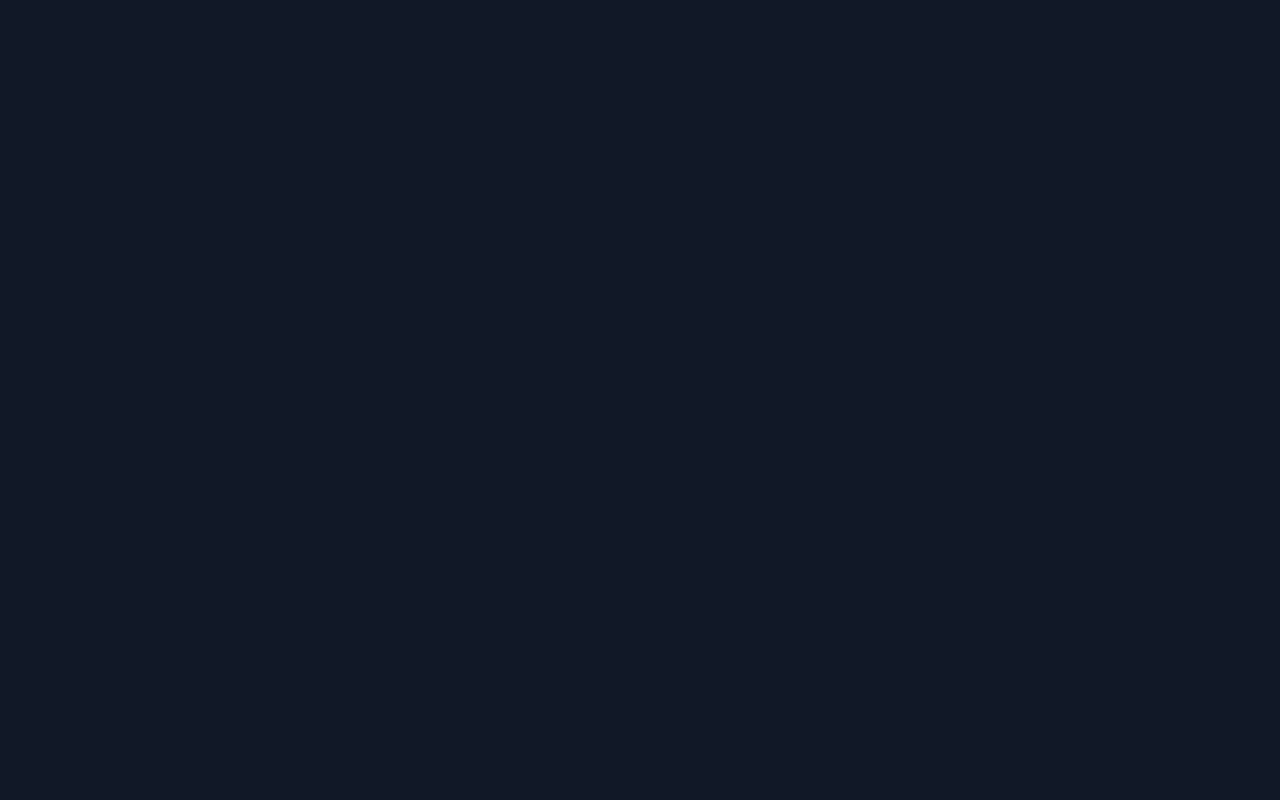
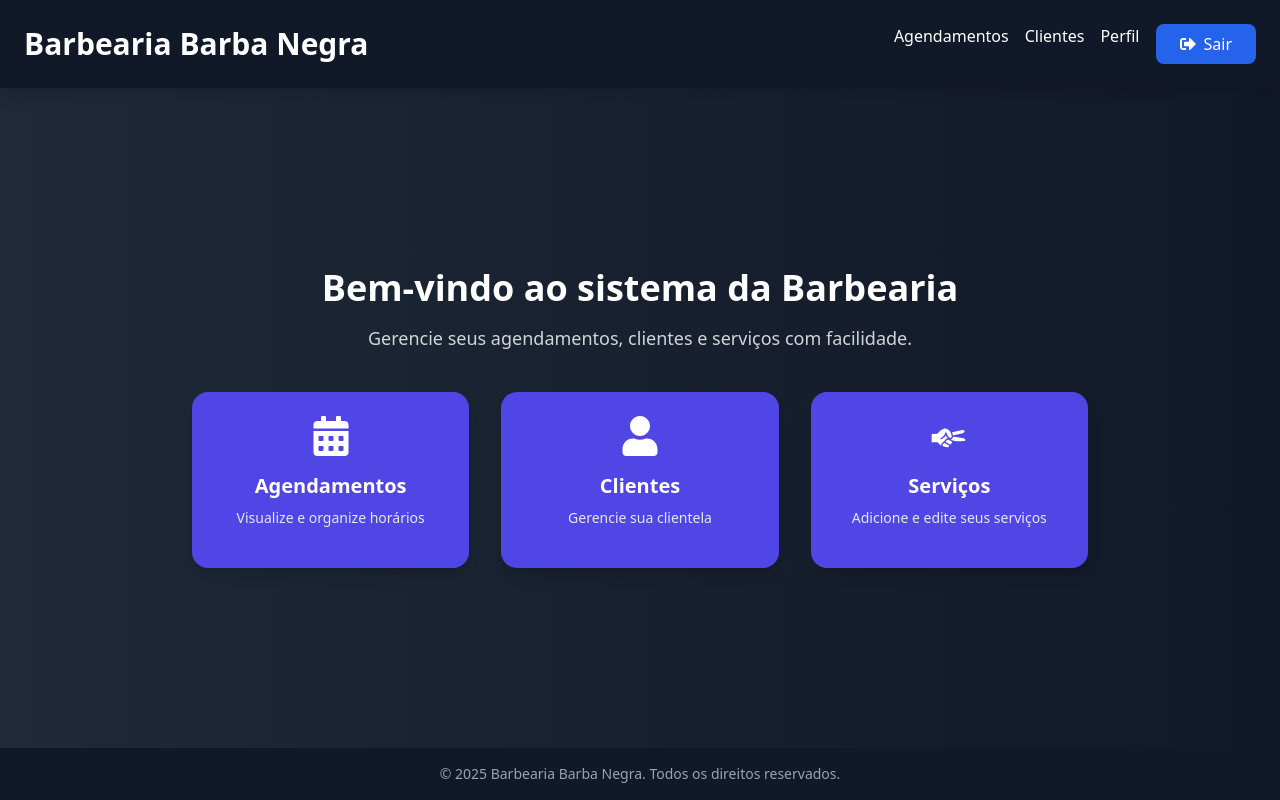
Before and after one commit to Themystocles/BarberGo-UI, a React (Vite) app: page /Home in a window 1280 px wide. Before the commit this address had no page. Built offline with nearby package versions, Linux system fonts and the light colour scheme; sample sign-in values are in the browser's storage.

Commit message:
Adicionando a tela de home e adicionando efeito de carregamento ao logar

```diff
--- a/package.json
+++ b/package.json
@@ -15,6 +15,7 @@
     "jwt-decode": "^4.0.0",
     "react": "^19.0.0",
     "react-dom": "^19.0.0",
+    "react-icons": "^5.5.0",
     "react-router-dom": "^7.4.0"
   },
   "devDependencies": {
--- a/src/App.tsx
+++ b/src/App.tsx
@@ -1,5 +1,5 @@
 import { useState } from 'react';
-import AppRoutes from './components/routes/Routes';
+import AppRoutes from './routes/Routes';
 
 function App() {
 
--- /dev/null
+++ b/src/components/home/Home.tsx
@@ -0,0 +1,87 @@
+import React from "react";
+import { Link } from "react-router-dom";
+import { GiScissors } from "react-icons/gi"; // Ícone de tesoura
+import { FaCalendarAlt, FaUser, FaSignOutAlt } from "react-icons/fa";
+import { useAuth } from "../../hooks/useAuth";
+import { useNavigate } from "react-router-dom";
+
+
+
+const Home = () => {
+
+    const { logout } = useAuth();
+    const navigate = useNavigate();
+
+    return (
+        <div className="min-h-screen bg-gradient-to-r from-gray-800 to-gray-900 text-white flex flex-col">
+            {/* Header */}
+            <header className="flex justify-between items-center p-6 bg-gray-900 shadow-lg">
+                <h1 className="text-3xl font-bold">Barbearia Barba Negra</h1>
+                <nav className="flex gap-4">
+                    <Link to="/agendamentos" className="hover:text-indigo-400 transition duration-300">
+                        Agendamentos
+                    </Link>
+                    <Link to="/clientes" className="hover:text-indigo-400 transition duration-300">
+                        Clientes
+                    </Link>
+                    <Link to="/perfil" className="hover:text-indigo-400 transition duration-300">
+                        Perfil
+                    </Link>
+                    <button
+                        onClick={() => {
+                            logout();
+                            navigate("/login");
+                        }}
+                        className="flex items-center gap-2 hover:text-red-500 transition duration-300"
+                    >
+                        <FaSignOutAlt /> Sair
+                    </button>
+                </nav>
+            </header>
+
+            {/* Conteúdo Principal */}
+            <main className="flex-1 flex flex-col items-center justify-center text-center px-4">
+                <h2 className="text-4xl font-bold mb-4">Bem-vindo ao sistema da Barbearia</h2>
+                <p className="text-lg text-gray-300 mb-10">
+                    Gerencie seus agendamentos, clientes e serviços com facilidade.
+                </p>
+
+                <div className="grid grid-cols-1 sm:grid-cols-3 gap-8 w-full max-w-4xl">
+                    <Link
+                        to="/agendamentos"
+                        className="bg-indigo-600 hover:bg-indigo-700 transition p-6 rounded-2xl shadow-lg flex flex-col items-center justify-center"
+                    >
+                        <FaCalendarAlt size={40} className="mb-4" />
+                        <h3 className="text-xl font-semibold">Agendamentos</h3>
+                        <p className="text-gray-200 text-sm mt-2">Visualize e organize horários</p>
+                    </Link>
+
+                    <Link
+                        to="/clientes"
+                        className="bg-indigo-600 hover:bg-indigo-700 transition p-6 rounded-2xl shadow-lg flex flex-col items-center justify-center"
+                    >
+                        <FaUser size={40} className="mb-4" />
+                        <h3 className="text-xl font-semibold">Clientes</h3>
+                        <p className="text-gray-200 text-sm mt-2">Gerencie sua clientela</p>
+                    </Link>
+
+                    <Link
+                        to="/servicos"
+                        className="bg-indigo-600 hover:bg-indigo-700 transition p-6 rounded-2xl shadow-lg flex flex-col items-center justify-center"
+                    >
+                        <GiScissors size={40} className="mb-4" />
+                        <h3 className="text-xl font-semibold">Serviços</h3>
+                        <p className="text-gray-200 text-sm mt-2">Adicione e edite seus serviços</p>
+                    </Link>
+                </div>
+            </main>
+
+            {/* Rodapé */}
+            <footer className="text-center p-4 text-sm text-gray-400 bg-gray-900">
+                © 2025 Barbearia Barba Negra. Todos os direitos reservados.
+            </footer>
+        </div>
+    );
+};
+
+export default Home;
--- a/src/components/login/Login.tsx
+++ b/src/components/login/Login.tsx
@@ -9,6 +9,7 @@ const Login = () => {
     const { login, error, successMessage } = useAuth();
     const [email, setEmail] = useState("");
     const [password, setPassword] = useState("");
+    const [isLoading, setIsLoading] = useState(false);
 
 
 
@@ -22,11 +23,14 @@ const Login = () => {
 
     const handleSubmit = async (e: React.FormEvent) => {
         e.preventDefault();
+        setIsLoading(true);
         const isSuccessful = await login(email, password);
         if (isSuccessful) {
             setTimeout(() => {
-                navigate("/teste");
+                navigate("/Home");
             }, 2000);
+        } else {
+            setIsLoading(false);
         }
     };
     return (
@@ -81,12 +85,19 @@ const Login = () => {
                                 onChange={(e) => setPassword(e.target.value)}
                             />
                         </div>
+
+                        {isLoading ? (
+                            <div className="flex justify-center">
+                                <div className="animate-spin rounded-full h-8 w-8 border-t-4 border-b-4 border-indigo-600"></div>
+                            </div>
+                        ) : (
                             <button
                                 type="submit"
                                 className="w-full py-3 bg-indigo-600 text-white rounded-lg hover:bg-indigo-700 focus:outline-none focus:ring-2 focus:ring-indigo-500"
                             >
                                 Entrar
                             </button>
+                        )}
                     </form>
 
                     <p className="text-center text-sm text-gray-600 mt-6">
@@ -99,6 +110,6 @@ const Login = () => {
             </div>
         </div>
     );
-};
+}
 
 export default Login;
--- a/src/components/login/Teste.tsx
+++ /dev/null
@@ -1,33 +0,0 @@
-import { useAuth } from "../../hooks/useAuth"; // Importa o hook de autenticação
-
-const Teste = () => {
-    const { logout } = useAuth(); // Desestruturando a função de logout
-
-    const handleClick = () => {
-        alert('Botão clicado!');
-    };
-
-    const handleLogout = () => {
-        logout(); // Chama a função de logout
-        alert("Você foi desconectado!");
-    };
-
-    return (
-        <div className="flex flex-col items-center justify-center min-h-screen bg-gray-100">
-            <h1 className="text-3xl font-bold text-blue-500 mb-4">Página de Teste</h1>
-            <p className="text-lg text-gray-700 mb-6">Essa é uma página de exemplo com um título, descrição e um botão.</p>
-            <button
-                onClick={handleClick}
-                className="px-4 py-2 bg-blue-500 text-white rounded-lg hover:bg-blue-600 transition mb-4">
-                Clique aqui
-            </button>
-            <button
-                onClick={handleLogout}
-                className="px-4 py-2 bg-red-500 text-white rounded-lg hover:bg-red-600 transition">
-                Logout
-            </button>
-        </div>
-    );
-};
-
-export default Teste;
--- a/src/hooks/useAuth.tsx
+++ b/src/hooks/useAuth.tsx
@@ -11,7 +11,7 @@ export const useAuth = () => {
         setError("");
         setSuccessMessage("");
         try {
-            const response = await api.post("/login", { Username: email, Password: password });
+            const response = await api.post("/login", { Email: email, Password: password });
 
             if (response.data && response.data.token) {
                 const { token } = response.data;
--- a/src/components/routes/Routes.tsx
+++ b/src/routes/Routes.tsx
@@ -1,10 +1,11 @@
 import React from "react";
 import { BrowserRouter as Router, Route, Routes } from "react-router-dom";
 
-import Login from "../login/Login";
-import Teste from "../login/Teste";
+import Login from "../components/login/Login";
+import Teste from "../components/home/Home";
 import PrivateRoute from "./PrivateRoute";
-import Registrator from "../login/Registrator";
+import Registrator from "../components/login/Registrator";
+import Home from "../components/home/Home";
 
 const AppRoutes = () => {
     return (
@@ -19,8 +20,8 @@ const AppRoutes = () => {
 
                 {/* Página privada */}
                 <Route
-                    path="/teste"
-                    element={<PrivateRoute element={<Teste />} />}
+                    path="/Home"
+                    element={<PrivateRoute element={<Home />} />}
                 />
             </Routes>
         </Router>
```
Also changed, not shown: src/components/perfil/Perfil.tsx (added), src/routes/PrivateRoute.tsx (renamed from src/components/routes/PrivateRoute.tsx), 1 other file (tests, documents, lock files or other folders). Lines whose indentation alone changed are shown as unchanged.
